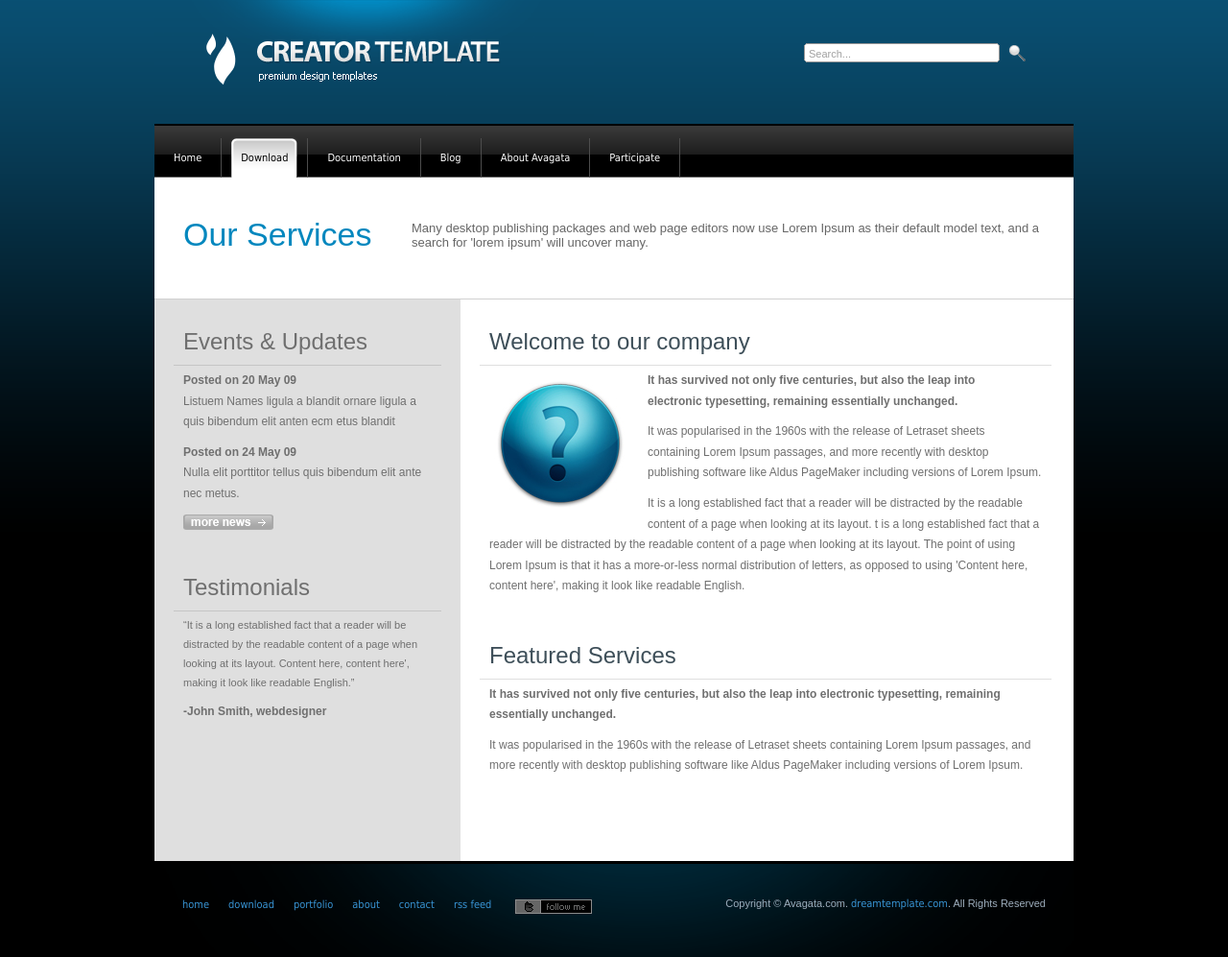
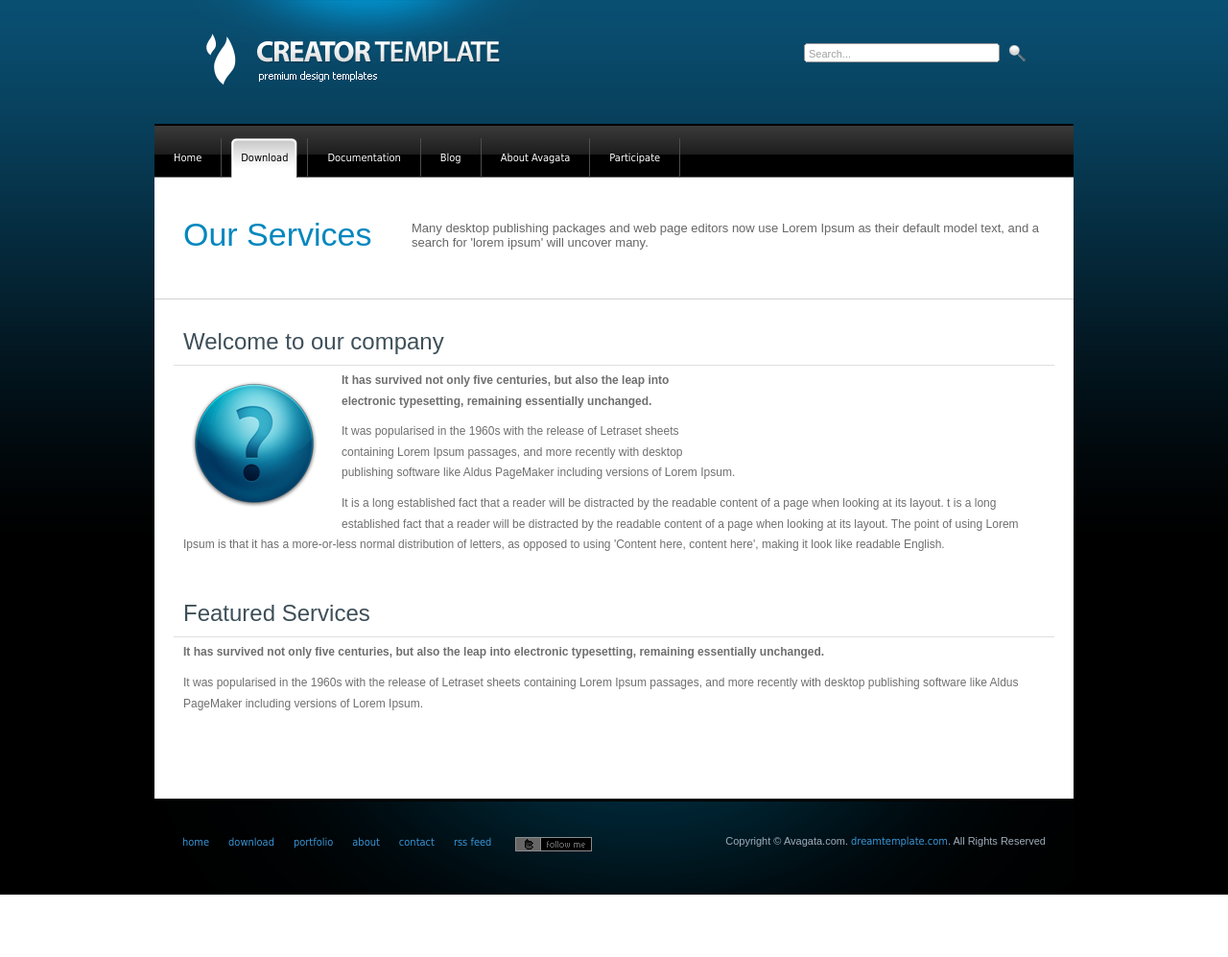
Before and after one commit to yogisofiharja/avagata, a CodeIgniter app: page /download in a window 1280 px wide. Shown: the whole page at 96% size. After the commit the page ends 932 px from the top, so only its background shows below. Run offline with CodeIgniter, Linux system fonts and the light colour scheme.

Commit message:
atur template

```diff
--- a/application/views/polos/konten.php
+++ b/application/views/polos/konten.php
@@ -1,20 +1,6 @@
   <div class="body">
-    <div class="bgg1">
-      <div class="left1">
-        <h2>Events &amp; Updates</h2>
-        <p><strong>Posted on 20 May 09 </strong><br />
-          Listuem Names ligula a blandit ornare ligula a quis
-          bibendum elit anten ecm etus blandit</p>
-        <p><strong>Posted on 24 May 09 </strong><br />
-          Nulla elit porttitor tellus quis bibendum elit ante nec
-          metus.</p>
-        <p><a href="#"><img src="images/more_new.gif" alt="picture" width="94" height="16" border="0" /></a></p>
-        <p>&nbsp;</p>
-        <h2>Testimonials</h2>
-        <p><em>“It is a long established fact that a reader will be distracted by the readable content of a page when looking at its layout. Content here, content here', making it look like readable English.”</em></p>
-        <p><strong>-John Smith, webdesigner</strong></p>
-      </div>
-      <div class="right1">
+    <div class="bgg">
+      <div class="right">
         <h3>Welcome to our company</h3>
         <img src="images/img_1.jpg" alt="picture" width="145" height="145" class="floated" />
         <p><strong>It has survived not only five centuries, but also the leap into <br />
--- a/asset/web/style.css
+++ b/asset/web/style.css
@@ -53,8 +53,10 @@ html { padding:0; margin:0;}
 .body img.floated { float:left; margin:10px 15px; padding:0;}
 .body .left1 { width:279px; float:left; margin:0; padding:20px;}
 .body .right1 { width:596px; float:left; margin:20px !important; margin:20px 10px 20px 20px; padding:0;}
+.body .right { width:918px; float:left; margin:20px !important; margin:20px 10px 20px 20px; padding:0;}
 .body .bgg1 {background:url(images/bg_body1.gif) top repeat-y; padding:0; margin:0; width:958px;}
 .body .bgg2 {background:url(images/body2_bg.gif) left top repeat-y; padding:0; margin:0; width:958px; }
+.body .bgg {background:url(images/bg_body.gif) top repeat-y; padding:0; margin:0; width:958px;}
 .body .left2 { width:598px; float:left; margin:20px !important; margin:20px 20px 20px 10px; padding:0;}
 .body .left2 .portfolio { width:150px; float:left; margin:10px 10px; padding:0;}
 .body .left2 .portfolio a { text-decoration:none; font: bold 11px Tahoma, Geneva, sans-serif; color:#4a4a4a; padding:3px 5px; margin:2px 3px; background:#d9d9d9; border-left:1px solid #e2e2e2; border-top:1px solid #d1d1d1;}
```
Also changed, not shown: asset/web/images/bg_body.gif (added).
